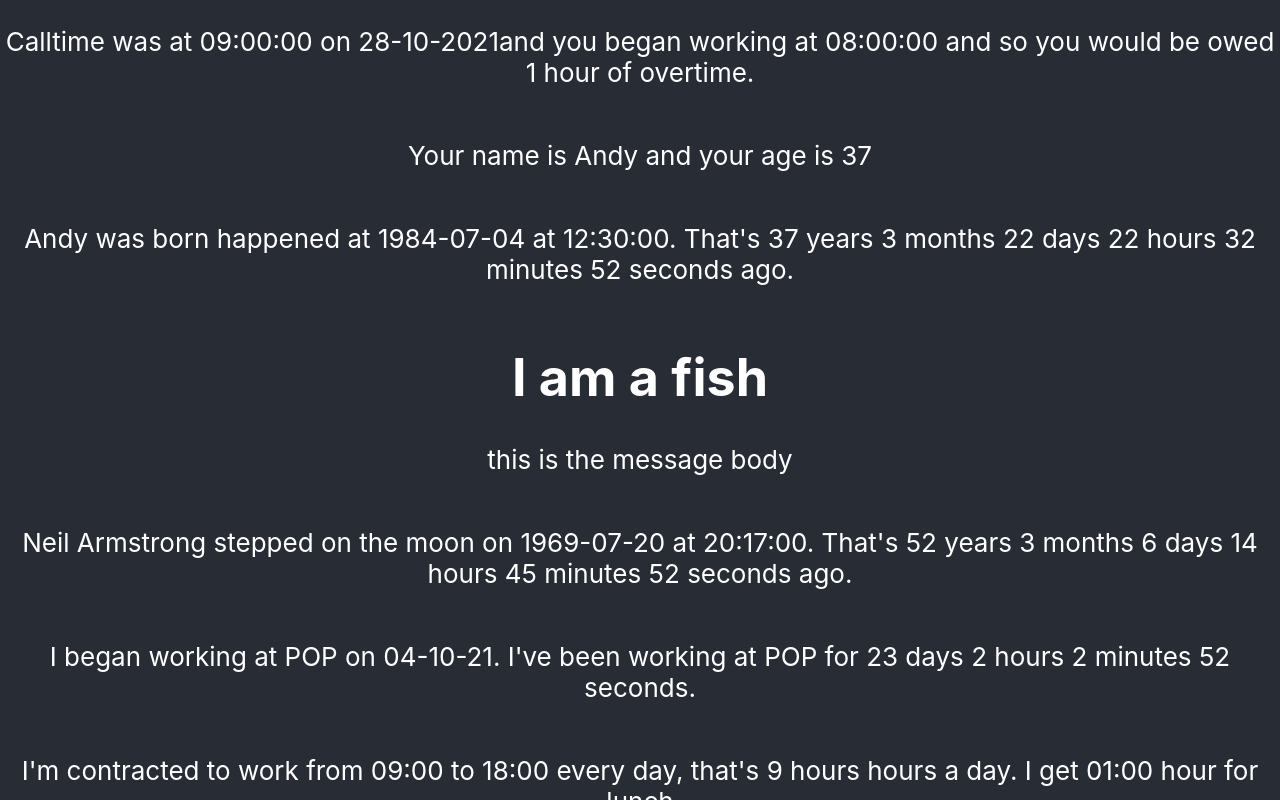
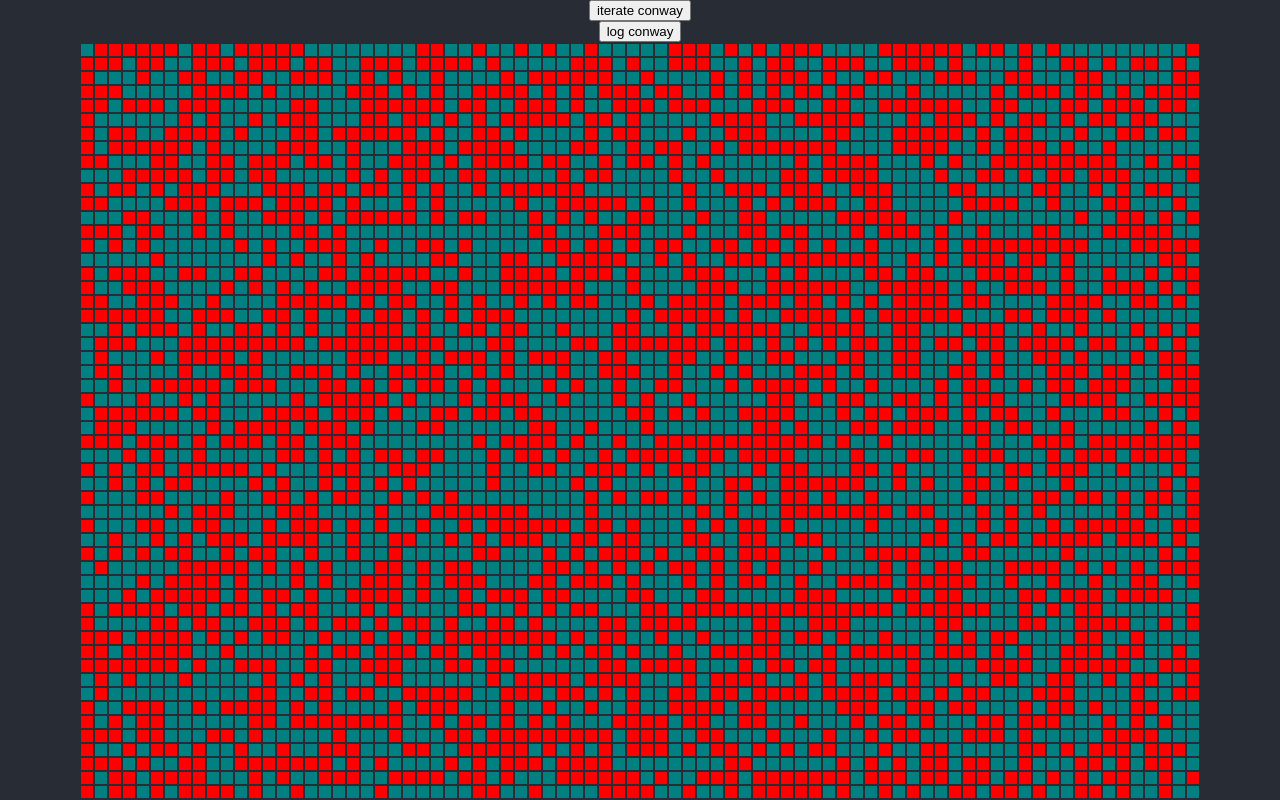
Before and after one commit to sarahmccpop/conway, a React (Create React App) app: page / in a window 1280 px wide. Shown: the top 800 px of the page. Built offline with nearby package versions, Linux system fonts and the light colour scheme.

Commit message:
after friday

```diff
--- a/package.json
+++ b/package.json
@@ -6,6 +6,7 @@
     "@testing-library/jest-dom": "^5.14.1",
     "@testing-library/react": "^11.2.7",
     "@testing-library/user-event": "^12.8.3",
+    "date-fns": "^2.25.0",
     "react": "^17.0.2",
     "react-dom": "^17.0.2",
     "react-scripts": "4.0.3",
--- a/src/App.css
+++ b/src/App.css
@@ -36,3 +36,8 @@
     transform: rotate(360deg);
   }
 }
+
+.ugly{
+  color: aquamarine;
+  background-color: orange;
+}
--- a/src/App.js
+++ b/src/App.js
@@ -1,14 +1,18 @@
-import logo from './logo.svg';
 import * as dateFns from 'date-fns';
 import { TimeSince, DumbMessage } from './TimeSince';
 import {NameAge} from './NameAge';
 import {PreCall} from './OT';
+
 import './App.css';
+import { useClickeyButton, ClickeyButton, PrettyClickeyButton } from './ClickeyButton';
+import {UseBigRedButton, RunOnceBigRedButton} from './RunOnce';
+import {randomBoard, iterate, useConway, Conway} from "./Conway"
 
 function App() {
   const stepOnTheMoon = new Date('1969-07-20T20:17:00');
 	const now = Date.now();
   const duration = dateFns.intervalToDuration({start: stepOnTheMoon, end: now})
+
 
 	const beganAtPop = new Date('2021-10-04T09:00:00');
 	const durationAtPop = dateFns.intervalToDuration({start: beganAtPop, end: now})
@@ -17,6 +21,15 @@ function App() {
 	const dayEnd = new Date(null, null, null, 18, 0, 0);
 	const dayLength = dateFns.intervalToDuration({start: dayStart, end: dayEnd})
 	const lunchHour = new Date(null, null, null,  1, 0, 0);
+
+  console.log("randomBoard", randomBoard(4, 3))
+
+  const firstBoard = randomBoard(3,4)
+  console.log("This is Sarahs random board", firstBoard);
+  console.log("this is the board of neighbour counts", iterate(firstBoard));
+
+  const conwayState = useConway(60, 80)
+
 
 
   const obj = {
@@ -39,27 +52,54 @@ function App() {
 
   //console.log(obj, obj2, obj3)
 
-  console.log({foo, bar})
+  //console.log({foo, bar})
 
-  console.log("hard to understand", obj, obj2, obj3, foo, bar)
+  //console.log("hard to understand", obj, obj2, obj3, foo, bar)
 
-  console.log("easier to understand", {obj, obj2, obj3, foo, bar})
+ // console.log("easier to understand", {obj, obj2, obj3, foo, bar})
+
+  const buttonOneState = useClickeyButton({initCount: 0})
+  const buttonTwoState = useClickeyButton({initCount: 10})
+  const prettyButtonState = useClickeyButton({initCount: 1000})
+
+  const resetAllCounters = () => {
+    buttonOneState.resetCounter()
+    buttonTwoState.resetCounter()
+    prettyButtonState.resetCounter()
+  }
+
+
+
 
   return (
     <div className="App">
       <header className="App-header">
+        <button onClick={conwayState.iterateConway}>iterate conway</button>
+        <button onClick={() => console.log(conwayState.board)}>log conway</button>
+        <Conway board={conwayState.board}/>
+        <ClickeyButton
+          label="One"
+          clickCounter={buttonOneState.clickCounter}
+          incrementCounter={buttonOneState.incrementCounter}
+          resetCounter={buttonOneState.resetCounter}
+        />
+        <ClickeyButton
+          label="Two"
+          {...buttonTwoState}
+        />
+        <PrettyClickeyButton {...prettyButtonState} />
+        <button onClick={resetAllCounters}>Reset all counters</button>
         <PreCall beganWork={new Date(2021, 9, 28, 8, 0, 0)} calltime={new Date(2021, 9, 28, 9, 0, 0 )}/>
         <NameAge yourName="Andy" yourAge={37}/>
         <TimeSince thingThatHappened="Andy was born" timeItHappened={new Date(1984, 6, 4, 12, 30)} />
         <DumbMessage title="I am a fish" body="this is the message body" />
         <p>Neil Armstrong stepped on the moon on {dateFns.format(stepOnTheMoon, "yyyy-MM-dd")} at {dateFns.format(stepOnTheMoon, "HH:mm:ss")}. That's {dateFns.formatDuration(duration)} ago.</p>
         <p>I began working at POP on {dateFns.format(beganAtPop, "dd-MM-yy")}. I've been working at POP for {dateFns.formatDuration(durationAtPop)}.</p>
+        <p> I'm contracted to work from {dateFns.format(dayStart, "HH:mm")} to {dateFns.format(dayEnd, "HH:mm")} every day, that's {dateFns.formatDuration(dayLength)} hours a day. I get {dateFns.format(lunchHour, "HH:mm")} hour for lunch </p>
 
- <p> I'm contracted to work from {dateFns.format(dayStart, "HH:mm")} to {dateFns.format(dayEnd, "HH:mm")} every day, that's {dateFns.formatDuration(dayLength)} hours a day.
-	 I get {dateFns.format(lunchHour, "HH:mm")} hour for lunch </p>
     </header>
     </div>
   );
 }
-
+// was on line 85 put it back  <Conway {...conwayState} />
 export default App;
--- /dev/null
+++ b/src/ClickeyButton.css
@@ -0,0 +1,5 @@
+.pretty{
+    border: 5px inset lightcoral;
+    color: white;
+    background-color: darkgray;
+}
--- /dev/null
+++ b/src/ClickeyButton.jsx
@@ -0,0 +1,73 @@
+import { useState} from 'react'
+import './ClickeyButton.css'
+
+// custom hook -reusable state
+export const useClickeyButton = ({initCount}) => {
+    const [clickCounter, setClickCounter] = useState(initCount);
+
+    const handleClicked = () => console.log("click!")
+
+    const incrementCounter = () => {
+        setClickCounter(clickCounter+1);
+    }
+
+    const resetCounter = () => {
+        setClickCounter(initCount);
+    }
+
+    return {
+        clickCounter,
+        setClickCounter,
+        handleClicked,
+        incrementCounter,
+        resetCounter,
+    }
+}
+
+// component - reusable rendering
+export const ClickeyButton = ({label, clickCounter, incrementCounter, resetCounter}) => {
+
+    return <div>
+        <p>I am button {label}</p>
+        <p>You have clicked the button {clickCounter} times</p>
+        <button onClick={incrementCounter} >Click me</button>
+        <button onClick={resetCounter}>Reset button</button>
+        </div>
+}
+
+export const PrettyClickeyButton= ({clickCounter, incrementCounter}) => {
+
+    return <div className="pretty">
+        <h1 onClick={incrementCounter}>INCREASE THE COUNT</h1>
+        <ol>
+            <li>{clickCounter}</li>
+            <li>{clickCounter}</li>
+            <li>{clickCounter}</li>
+            <li>{clickCounter}</li>
+        </ol>
+    </div>
+}
+/*
+export const ClickeyButton = ({label, initCount=0}) => {
+
+    const [clickCounter, setClickCounter] = useState(initCount);
+
+    const handleClicked = () => console.log("click!")
+
+    const incrementCounter = () => {
+        setClickCounter(clickCounter+1);
+    }
+
+    const resetCounter = () => {
+        setClickCounter(initCount);
+    }
+
+    return <div>
+        <p>I am button {label}</p>
+        <p>You have clicked the button {clickCounter} times</p>
+        <button onClick={incrementCounter} >Click me</button>
+        <button onClick={resetCounter}>Reset button</button>
+        </div>
+}
+
+*/
--- /dev/null
+++ b/src/Conway.css
@@ -0,0 +1,13 @@
+td {
+    width: 10px;
+    height: 10px;
+    transition: background-color 1s;
+}
+
+.alive {
+    background-color: teal;
+}
+
+.dead {
+    background-color: red;
+}
--- /dev/null
+++ b/src/Conway.jsx
@@ -0,0 +1,145 @@
+import {useState} from 'react';
+import './Conway.css';
+
+const randomCell = () => {
+    return Math.random() < 0.5 ? 0 : 1
+}
+
+export const randomBoard = (cols, rows) => {
+    const newBoard = []
+    for(var rowNum = 0; rowNum < rows; rowNum++){
+        const newRow = []
+        for(var colNum = 0; colNum < cols; colNum++){
+            newRow.push(randomCell())
+        }
+        newBoard.push(newRow)
+    }
+    return newBoard
+}
+
+export const neighbourCount = (rowNum, colNum, board) => {
+    // board
+    // currentCell's state = board[rowNum][colNum]
+    let count = 0 // number of 'alive' neighbours
+    const onTheFarRight = Boolean(colNum+1 >= board[rowNum].length)
+    const onTheFarLeft = Boolean(colNum < 1)
+    const onTheTop = rowNum < 1
+    const onTheBottom = rowNum+1 >= board.length
+
+    if (onTheFarRight !== true) {
+        let squareToRight = board[rowNum][colNum+1]
+        count += squareToRight;
+
+        if(onTheTop !== true){
+            const squareAboveRight = board[rowNum-1][colNum+1]
+            count += squareAboveRight
+        }
+        if(onTheBottom !== true){
+            const squareBelowRight = board[rowNum+1][colNum+1]
+            count += squareBelowRight
+        }
+    }
+
+    if (onTheFarLeft !== true) {
+        let squareToLeft = board[rowNum][colNum-1]
+        count += squareToLeft;
+
+        if(onTheTop !== true){
+            const squareAboveLeft = board[rowNum-1][colNum-1]
+            count += squareAboveLeft
+        }
+        if(onTheBottom !== true){
+            const squareBelowLeft = board[rowNum+1][colNum-1]
+            count += squareBelowLeft
+        }
+    }
+
+    if(!onTheTop){
+        const squareAbove = board[rowNum-1][colNum]
+        count += squareAbove
+    }
+
+    if(!onTheBottom){
+        const squareBelow = board[rowNum+1][colNum]
+        count += squareBelow
+    }
+
+    return count
+}
+
+export const countToState = (count, currentState) => {
+        let updatedState;
+        if (count === 2) {
+            updatedState = currentState
+        } else if (count === 3) {
+            updatedState = 1;
+        } else {
+            updatedState = 0;
+        }
+        return updatedState;
+}
+
+export const iterate = (board) => {
+    const nextBoard = []
+    for (var rowNum = 0; rowNum < board.length; rowNum++){
+        const nextBoardNewRow = []
+        for (var colNum = 0; colNum < board[rowNum].length; colNum++){
+
+            const count = neighbourCount(rowNum, colNum, board)
+            const currentState = board[rowNum][colNum]
+            const nextState = countToState(count, currentState);
+            nextBoardNewRow.push(nextState)
+        }
+        nextBoard.push(nextBoardNewRow)
+    }
+
+    return nextBoard;
+}
+
+
+export const useConway = (rows, cols) => {
+    const [board, setBoard] = useState(randomBoard(cols, rows))
+
+    const iterateConway = () => {
+        const newBoard = iterate(board)
+        setBoard(newBoard)
+    }
+
+    const randomize = () => {
+        const newBoard = randomBoard(cols, rows)
+        setBoard(newBoard)
+    }
+
+    return {
+        board,
+        iterateConway,
+        randomize,
+    }
+}
+
+const rowToCells = (row) => {
+    return row.map(
+        (cell, cellNum) => {
+            return <td key={cellNum} className={cell ? "alive" : "dead"}></td>
+        }
+    )
+}
+
+export const Conway = ({board}) => {
+
+
+
+    const tableRows = board.map((row, rowNum) => {
+        return <tr key={rowNum}>
+            {rowToCells(row)}
+        </tr>
+    })
+
+    return <div>
+        <table>
+            <tbody>
+                {tableRows}
+            </tbody>
+        </table>
+    </div>
+}
--- a/src/NameAge.jsx
+++ b/src/NameAge.jsx
@@ -1,3 +1,74 @@
+import { useState} from 'react'
+
+export const useNameAge = ({initAge, initName}) => {
+    const [value, setValue] = useState({
+        "name": initName,
+        "age": initAge,
+    })
+
+    const updateName = (newName) => {
+
+
+
+        const newValue = {
+            "name": newName,
+            "age": value.age,
+        }
+
+        setValue(newValue)
+
+    }
+
+    return {
+        value,
+        updateName,
+    }
+}
+
 export const NameAge = ({yourName, yourAge}) => {
     return <p>Your name is {yourName} and your age is {yourAge}</p>
 }
+
+
+export const useNumbersList = (initNumbers) => {
+    // immutability
+    const [numbers, setNumbers] = useState(initNumbers)
+
+    const appendNumber = (newNumber) => {
+        const newNumbers = []
+
+        for(var i = 0; i < numbers.length; i++){
+            const oldNumber = numbers[i]
+            newNumbers.push(oldNumber)
+        }
+
+        newNumbers.push(newNumber)
+
+        setNumbers(newNumbers)
+
+    }
+
+    const appendNumberWithMap = (newNumber) => {
+        const newNumbers = numbers.map((item, i) => item)
+        newNumbers.append(newNumber)
+        setNumbers(newNumbers)
+    }
+
+    const appendNumberWithFancyReactSyntax = (newNumber) => {
+
+        const newNumbers = [...numbers, newNumber]
+
+        setNumbers(newNumbers)
+
+        //setNumbers([...numbers, newNumber])
+    }
+
+
+    return {
+        numbers,
+        setNumbers,
+        appendNumber,
+        appendNumberWithMap,
+        appendNumberWithFancyReactSyntax,
+    }
+}
--- /dev/null
+++ b/src/RunOnce.jsx
@@ -0,0 +1,37 @@
+import { useState} from 'react'
+
+
+export const UseBigRedButton = ({initCount}) => {
+    const [pressButton, setPressedButton] = useState(initCount);
+
+    const pressedBigRed = () => {
+        let counter = initCount;
+        if (counter === 0){
+            setPressedButton(counter);
+            counter++
+        } else {
+        }
+
+
+    }
+    return {
+        pressButton,
+        setPressedButton,
+        pressedBigRed
+    }
+
+
+
+
+}
+
+
+
+export const RunOnceBigRedButton = ({pressedBigRed}) => {
+    return <div>
+        <p>This is the nuclear option</p>
+        <p>It can only happen once</p>
+        <p>Choose wisely</p>
+        <button onClick={pressedBigRed} >Big Red Button</button>
+    </div>
+}
--- a/src/TimeSince.jsx
+++ b/src/TimeSince.jsx
@@ -1,5 +1,4 @@
 import * as dateFns from 'date-fns';
-import { useState } from 'react';
 import React from 'react';
 
 
@@ -15,9 +14,9 @@ export const TimeSince = ({thingThatHappened, timeItHappened}) => {
 
 export const DumbMessageProps = (props) => {
 
-    const {a, b, c} = {a:1, b:2, c:3}
+    // const {a, b, c} = {a:1, b:2, c:3}
 
-    const [x, y, z] = ["foo", "bar", "baz"]
+    // const [x, y, z] = ["foo", "bar", "baz"]
 
    // const [counter, setCounter] = useState(0)
 
```
Also changed, not shown: 1 other file (tests, documents, lock files or other folders). Lines whose indentation alone changed are shown as unchanged.
